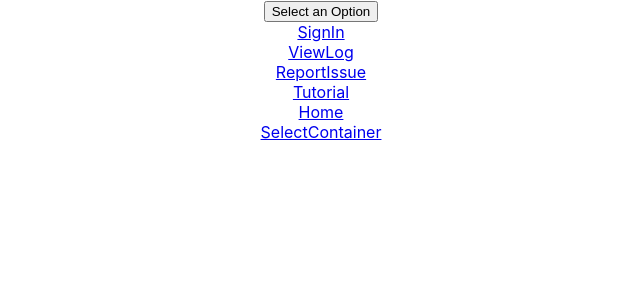
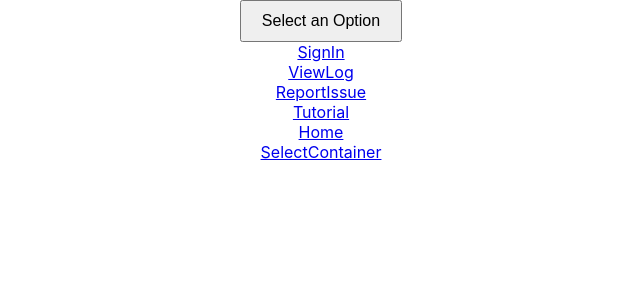
Before and after one commit to kartikgulia/Ship-Sorting-Balancing-CodeCraft-Solutions-FrontEnd, a React (Create React App) app: page / in a window 1280 px wide. Shown: the top 300 px of the page, without its empty margins (319-959 px from the left). Built offline with nearby package versions, Linux system fonts and the light colour scheme.

Commit message:
Update App.css

```diff
--- a/src/App.css
+++ b/src/App.css
@@ -36,3 +36,14 @@
     transform: rotate(360deg);
   }
 }
+
+.button-container {
+  position: absolute;
+  top: 20px;
+  right: 20px;
+}
+
+.dropbtn {
+  padding: 10px 20px; /* Adjust padding to increase button size */
+  font-size: 16px; /* Optional: Adjust font size if needed */
+}
```
